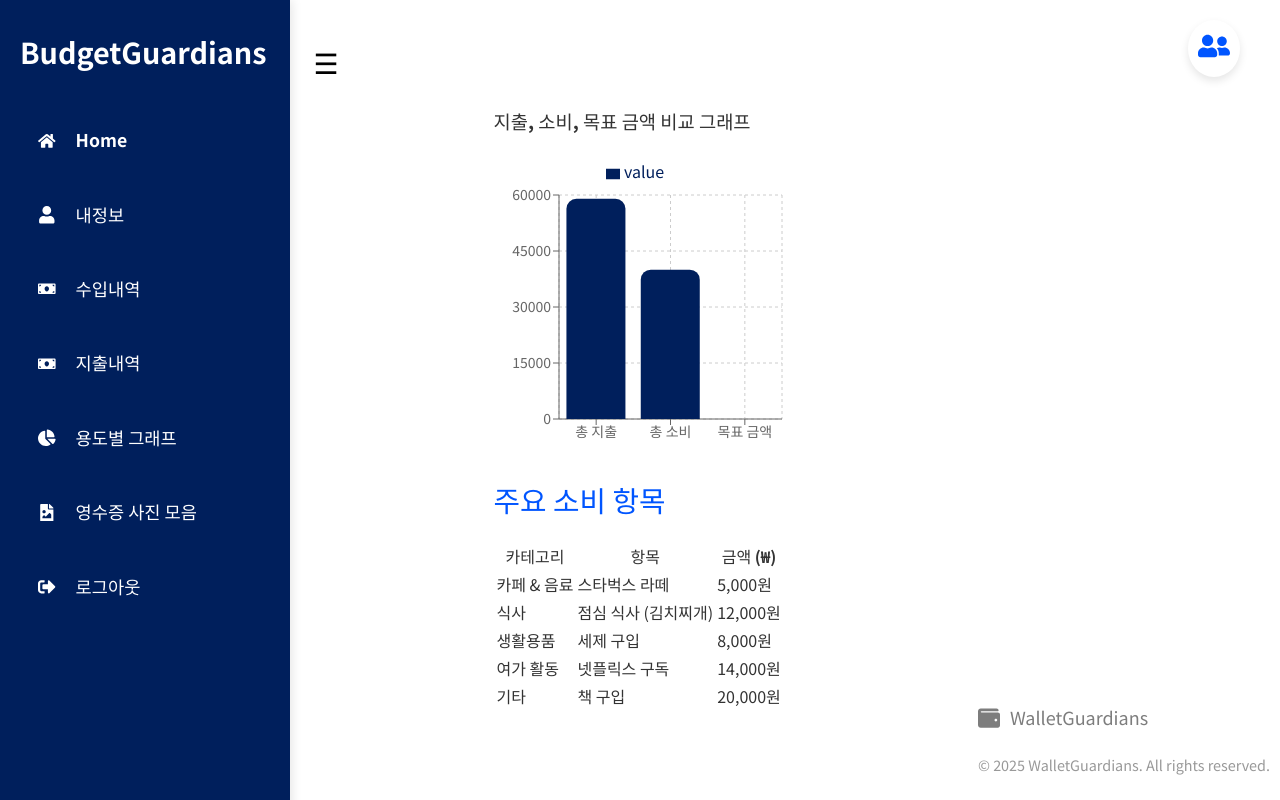
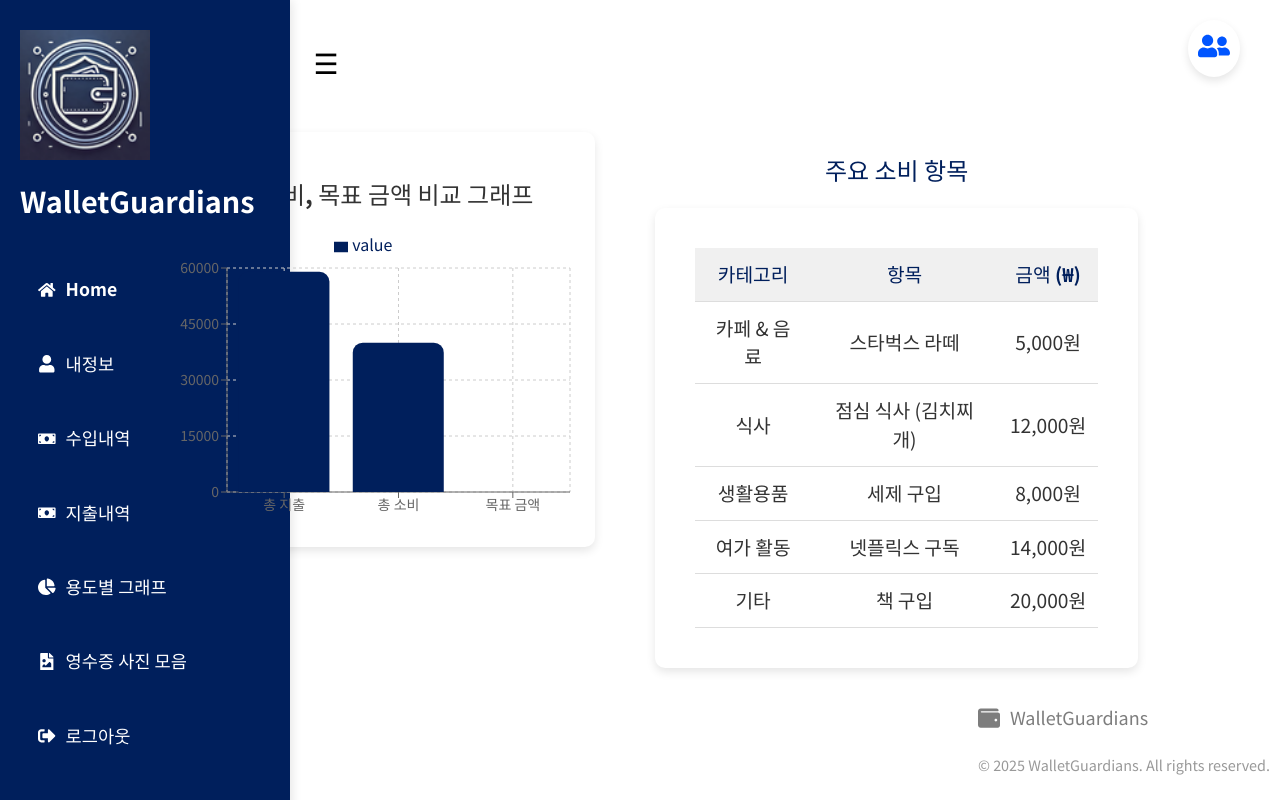
Before and after one commit to ChoiTheCreator/wallet-guardians-web, a React (Vite) app: page /graph in a window 1280 px wide. Built offline with nearby package versions, Linux system fonts and the light colour scheme.

Commit message:
<Feat> Logo 추가 및 그래프 스타일 통일로 성능개선

```diff
--- a/src/components/Navbar.jsx
+++ b/src/components/Navbar.jsx
@@ -1,5 +1,5 @@
 import { useNavigate } from 'react-router-dom';
-
+import outTeamLogo from '../IMG/walletGuardiansLogoReal.png'; //
 import {
   FaHome,
   FaUser,
@@ -7,7 +7,7 @@ import {
   FaChartPie,
   FaSignOutAlt,
   FaFileImage,
-} from 'react-icons/fa'; // 아이콘 import
+} from 'react-icons/fa';
 import { SidebarContext } from '../context/SidebarContext';
 import '../style/Navbar.scss';
 import { useContext } from 'react';
@@ -15,40 +15,54 @@ import { useContext } from 'react';
 const Navbar = () => {
   const { isSidebarOpen } = useContext(SidebarContext);
   const navigate = useNavigate();
+
+  const handleLogoClick = () => {
+    navigate('/');
+  };
+
   return (
     <div>
       {/* Sidebar */}
       <nav className={`sidebar ${isSidebarOpen ? 'open' : 'closed'}`}>
-        <div className="nav-logo" onClick={() => navigate('/')}>
-          BudgetGuardians
+        <div className="nav-logo" onClick={() => navigate('/main')}>
+          <span className="logo-text">
+            {' '}
+            <img
+              src={outTeamLogo}
+              style={{ marginBottom: '10px', height: '130px' }}
+              alt="Wallet Guardians Logo"
+              className="logo-img"
+            />
+            WalletGuardians
+          </span>
         </div>
         <ul className="nav-menu">
           <li onClick={() => navigate('/main')}>
-            <FaHome style={{ marginRight: '10px' }} />
+            <FaHome className="nav-icon" />
             Home
           </li>
           <li onClick={() => navigate('/profile')}>
-            <FaUser style={{ marginRight: '10px' }} />
+            <FaUser className="nav-icon" />
             내정보
           </li>
           <li onClick={() => navigate('/income')}>
-            <FaMoneyBill style={{ marginRight: '10px' }} />
+            <FaMoneyBill className="nav-icon" />
             수입내역
           </li>
           <li onClick={() => navigate('/expenses')}>
-            <FaMoneyBill style={{ marginRight: '10px' }} />
+            <FaMoneyBill className="nav-icon" />
             지출내역
           </li>
           <li onClick={() => navigate('/graph')}>
-            <FaChartPie style={{ marginRight: '10px' }} />
+            <FaChartPie className="nav-icon" />
             용도별 그래프
           </li>
           <li onClick={() => navigate('/receipt-picture')}>
-            <FaFileImage style={{ marginRight: '10px' }} />
+            <FaFileImage className="nav-icon" />
             영수증 사진 모음
           </li>
           <li onClick={() => navigate('/')}>
-            <FaSignOutAlt style={{ marginRight: '10px' }} />
+            <FaSignOutAlt className="nav-icon" />
             로그아웃
           </li>
         </ul>
--- a/src/style/GraphPage.scss
+++ b/src/style/GraphPage.scss
@@ -1,140 +1,93 @@
-@use 'sass:color';
-@import url('https://fonts.googleapis.com/css2?family=Noto+Sans+KR:wght@300;400;700&display=swap');
-
-$primary-color: #0055ff; // 메인 컬러
-$background-color: #f0f4f8; // 페이지 배경색
-$card-bg-color: #ffffff; // 카드 배경색
-$font-family: 'Noto Sans KR', sans-serif;
-$shadow-color: rgba(0, 0, 0, 0.15); // 그림자 색상
-$accent-color: #e8f0fe; // 강조 요소 배경색
-
-.profile-wrapper {
+.graph-wrapper {
   display: flex;
   justify-content: space-between;
-  padding: 80px;
-  max-width: 1400px;
+  align-items: flex-start;
+  padding: 40px;
+  max-width: 1200px;
   margin: 0 auto;
-  gap: 50px;
+  gap: 30px;
 
-  background-color: $background-color;
-  border-radius: 25px;
-  box-shadow: 0 12px 24px $shadow-color;
+  @media (max-width: 1000px) {
+    flex-direction: column;
+    padding: 20px;
+    gap: 15px;
 
-  .profile-left {
+    .graph-left {
+      margin-left: 200px;
+      width: 60%;
+      max-width: none;
+
+      .expense-graph-card {
+        height: 300px;
+        padding: 5px;
+      }
+    }
+
+    .graph-right {
+      display: none; // 작은 화면에서는 소비 테이블 숨김
+    }
+  }
+
+  .graph-left,
+  .graph-right {
     flex: 1;
-    max-width: 500px;
+    max-width: 800px;
+  }
 
-    .profile-card {
-      background-color: $card-bg-color;
-      padding: 50px;
-      border-radius: 20px;
-      box-shadow: 0 8px 16px $shadow-color;
+  /* 그래프 섹션 */
+  .graph-left {
+    .expense-graph-card {
+      padding: 20px;
+      border-radius: 10px;
+      margin-right: 30px;
+      box-shadow: 0px 4px 10px rgba(0, 0, 0, 0.1);
       text-align: center;
 
-      .profile-image {
-        width: 180px; // 이미지 크기 확대
-        height: 180px;
-        border-radius: 50%;
-        object-fit: cover;
-        margin-bottom: 25px;
-        border: 5px solid $primary-color; // 테두리 추가
-        box-shadow: 0 8px 16px rgba(0, 0, 0, 0.2); // 그림자 추가
-      }
-
-      .profile-name {
-        font-size: 2.6rem; // 이름 글씨 크기 증가
-        font-weight: 800;
-        color: #333;
-        margin-bottom: 12px;
-      }
-
-      .profile-title {
-        font-size: 1.3rem;
-        font-weight: 500;
-        color: #777;
-        margin-bottom: 30px;
-      }
-
-      .profile-stats {
-        display: flex;
-        justify-content: space-around;
-        margin-top: 40px;
-
-        .stats-item {
-          display: flex;
-          flex-direction: column;
-          align-items: center;
-
-          .stats-value {
-            font-size: 2.2rem; // 통계 값 크기 증가
-            font-weight: bold;
-            color: $primary-color;
-          }
-
-          .stats-label {
-            font-size: 1.1rem;
-            color: #555;
-          }
-        }
-      }
-
-      .btn-message {
-        margin-top: 50px;
-        padding: 18px 40px; // 버튼 크기 확대
-        background-color: $primary-color;
-        color: white;
-        font-size: 1.4rem;
-        font-weight: 600;
-        border: none;
-        border-radius: 15px;
-        cursor: pointer;
-        transition: background-color 0.3s ease, transform 0.2s ease;
-
-        &:hover {
-          background-color: color.scale($primary-color, $lightness: -10%);
-          transform: translateY(-3px); // hover 효과
-        }
+      h3 {
+        font-size: 1.5rem;
+        font-weight: bold;
+        margin-bottom: 15px;
       }
     }
   }
 
-  .profile-right {
-    flex: 2;
-    background-color: $card-bg-color;
-    padding: 60px;
-    border-radius: 20px;
-    box-shadow: 0 8px 16px $shadow-color;
-
-    .profile-header {
-      font-size: 2.8rem; // 프로필 제목 글씨 크기 증가
+  /* 주요 소비 항목 테이블 */
+  .graph-right {
+    .graph-title {
+      font-size: 1.5rem;
       font-weight: 700;
-      color: $primary-color;
-      margin-bottom: 40px;
+      color: #001f5c;
+      margin-bottom: 20px;
+      text-align: center;
     }
 
-    .profile-details {
-      display: flex;
-      flex-direction: column;
-      gap: 25px;
+    .top-expense-card {
+      padding: 40px;
+      border-radius: 10px;
+      background-color: #ffffff; // ✅ 카드 스타일 유지
+      box-shadow: 0px 4px 10px rgba(0, 0, 0, 0.1);
 
-      .details-item {
-        display: flex;
-        justify-content: space-between;
-        align-items: center;
-        padding: 25px;
-        background-color: $accent-color; // 상세 항목 배경색 추가
-        border-radius: 15px;
-        font-size: 1.4rem; // 상세 정보 글씨 크기 증가
-        box-shadow: 0 4px 8px rgba(0, 0, 0, 0.1);
+      .expense-table {
+        width: 100%;
+        border-collapse: collapse;
+        font-size: 1.2rem;
+        text-align: center;
 
-        .details-label {
-          font-weight: 600;
-          color: #555;
+        th,
+        td {
+          border-bottom: 1px solid #ddd;
+          padding: 12px;
+          text-align: center;
         }
 
-        .details-value {
-          color: #333;
-          font-weight: 500;
+        th {
+          background-color: #f0f0f0; // ✅ 헤더 회색 배경
+          font-weight: bold;
+          color: #001f5c;
+        }
+
+        tr:hover {
+          background-color: #f8f8f8; // ✅ hover 효과 추가
         }
       }
     }
--- a/src/style/MainPage.scss
+++ b/src/style/MainPage.scss
@@ -18,9 +18,9 @@ $shadow-color: rgba(0, 0, 0, 0.15);
   display: flex;
   flex-direction: column;
   align-items: center;
-  gap: 30px; // 요소 간 간격 조정
-  transition: width 0.3s ease-in-out, margin-left 0.3s ease-in-out; // 부드러운 전환 효과
-  margin: 0 auto; // 중앙 정렬 유지
+  gap: 20px; // 요소 간 간격 조정 (줄여서 더 컴팩트하게)
+  transition: width 0.3s ease-in-out, margin-left 0.3s ease-in-out;
+  margin: 0 auto;
 
   /* 목표 금액 & 잔액을 가로(row) 배치 */
   .goal-balance-container {
@@ -28,20 +28,21 @@ $shadow-color: rgba(0, 0, 0, 0.15);
     justify-content: center;
     align-items: center;
     width: 800px; // 달력과 동일한 너비
-    gap: 20px; // 박스 간 간격 조절
+    gap: 15px; // 박스 간 간격 조절 (줄여서 더 타이트하게)
   }
 
   /* 목표 금액 박스 & 잔액 박스 */
   .goal-box,
   .balance-box {
-    flex: 1; // 동일한 크기 유지
-    background: $navy-color; // 남색 배경
+    flex: 1;
+    background: $navy-color;
     color: white;
-    padding: 20px 40px;
+    padding: 15px 30px; // 내부 패딩 줄임 (기존: 20px 40px)
     border-radius: 10px;
-    box-shadow: 0 5px 15px $shadow-color;
+    box-shadow: 0 4px 12px $shadow-color;
     text-align: center;
-    cursor: pointer; // 클릭 가능한 UI
+    cursor: pointer;
+    height: 120px; // 높이 줄이기 (기존보다 축소)
 
     &:hover {
       background: darken($navy-color, 10%);
@@ -49,14 +50,14 @@ $shadow-color: rgba(0, 0, 0, 0.15);
 
     .goal-title,
     .balance-title {
-      font-size: 1.4rem;
+      font-size: 1.2rem; // 제목 크기 소폭 축소
       font-weight: bold;
-      margin-bottom: 5px;
+      margin-bottom: 3px; // 여백 줄이기
     }
 
     .goal-amount,
     .balance-amount {
-      font-size: 1.8rem;
+      font-size: 1.6rem; // 글씨 크기 약간 축소
       font-weight: 700;
     }
   }
@@ -65,16 +66,16 @@ $shadow-color: rgba(0, 0, 0, 0.15);
   .calendar-container {
     display: flex;
     justify-content: center;
-    margin-top: 10px; // 박스와의 간격 조절
+    margin-top: 8px; // 박스와의 간격 소폭 조정
 
     .react-calendar {
       width: 800px; // 목표 금액 & 잔액과 동일한 너비
       border: none;
       border-radius: 1rem;
-      box-shadow: 0 4px 15px rgba(0, 0, 0, 0.1);
+      box-shadow: 0 3px 10px rgba(0, 0, 0, 0.1);
       font-family: $font-family;
       background-color: white;
-      padding: 20px;
+      padding: 18px;
     }
   }
 }
--- a/src/style/ProfilePage.scss
+++ b/src/style/ProfilePage.scss
@@ -1,7 +1,7 @@
 @use 'sass:color';
 @import url('https://fonts.googleapis.com/css2?family=Noto+Sans+KR:wght@300;400;700&display=swap');
 
-$primary-color: #0055ff; // 메인 컬러
+$primary-color: #001f5c; // 남색 // 메인 컬러
 $background-color: #f5f7fa; // 페이지 배경색
 $card-bg-color: #ffffff; // 카드 배경색
 $font-family: 'Noto Sans KR', sans-serif;
```
Also changed, not shown: src/IMG/walletGuardiansLogo.png (added), src/IMG/walletGuardiansLogoReal.png (added).
